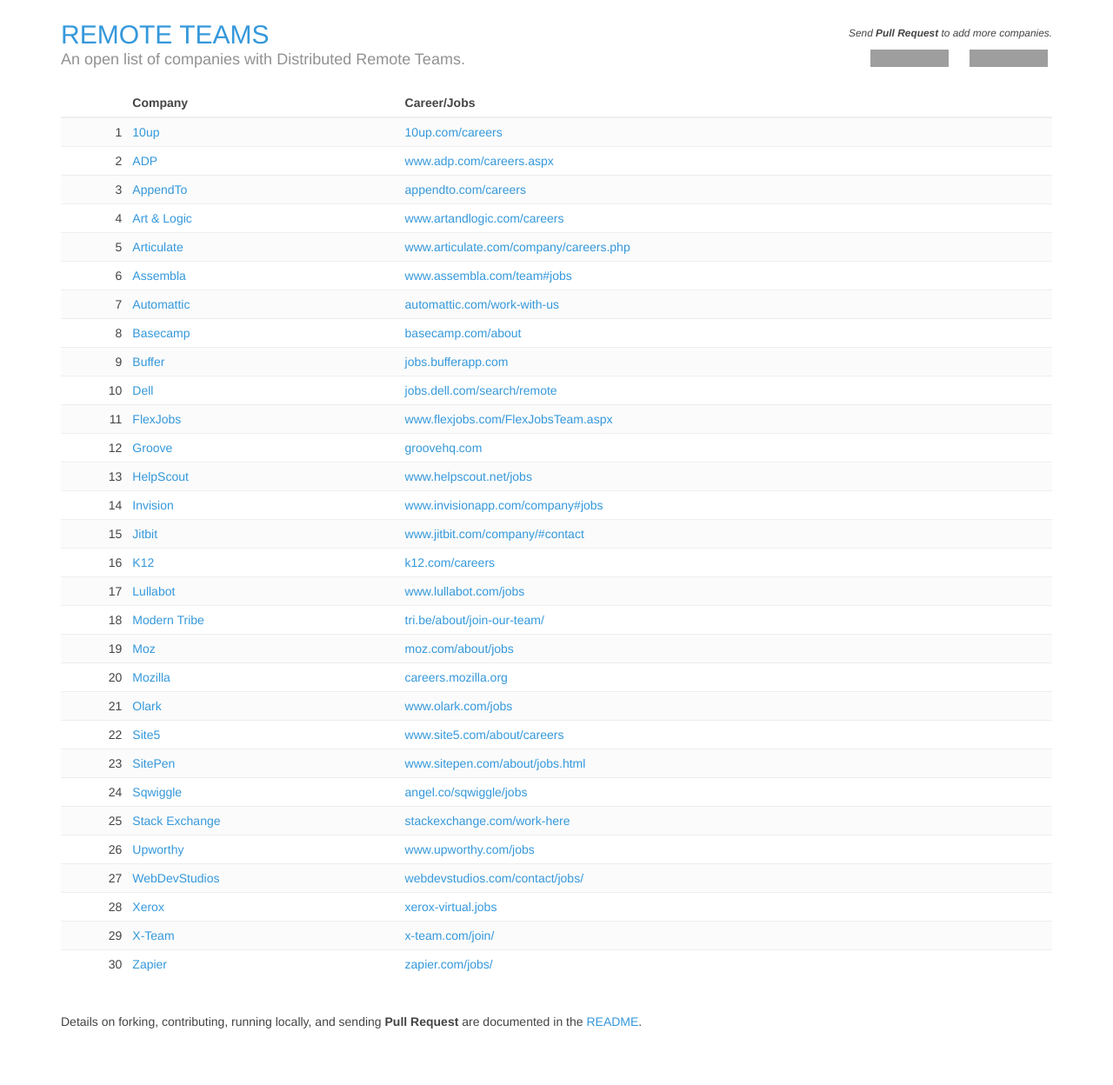
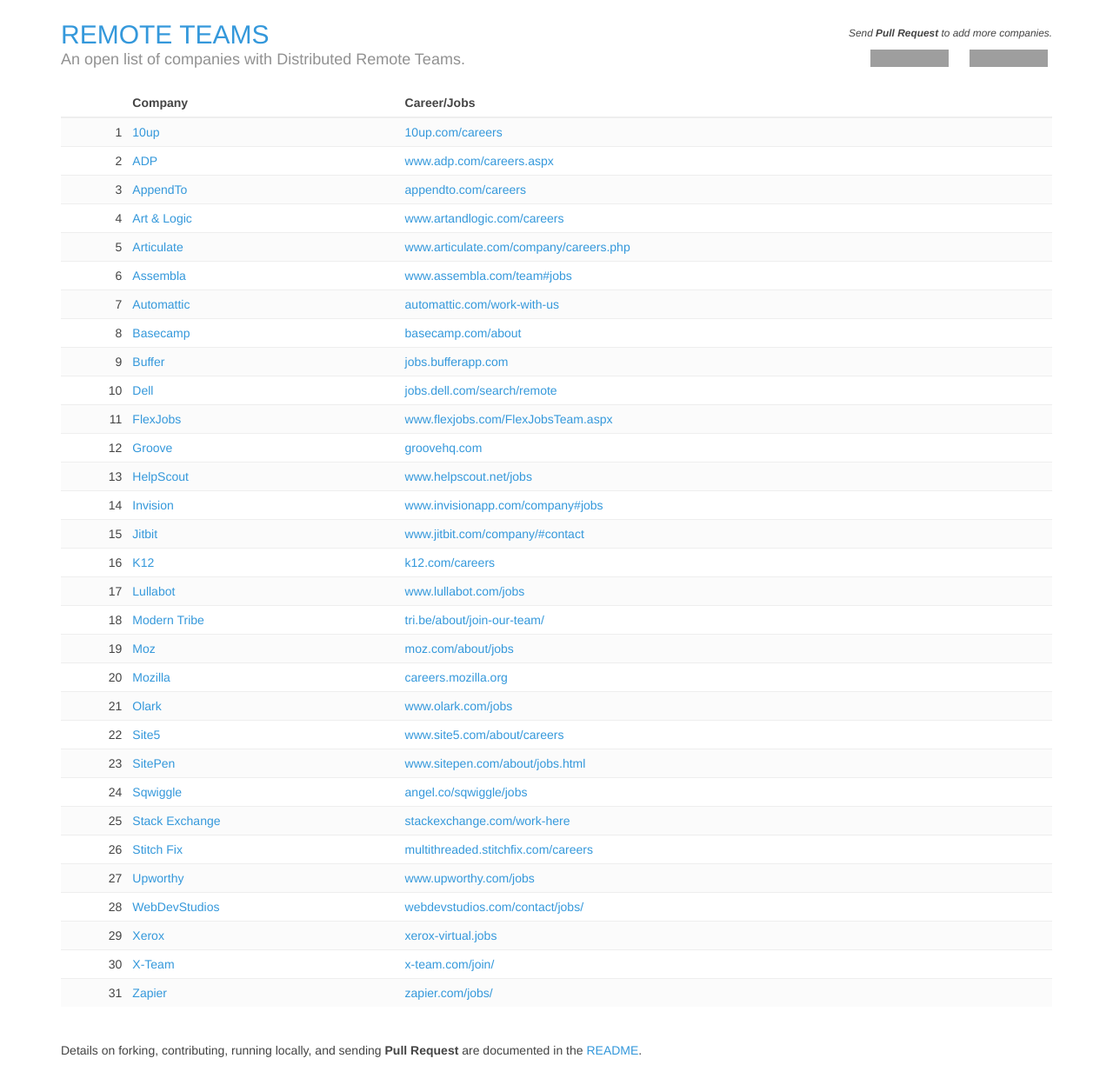
Before and after one commit to oinam/remote-teams, a Jekyll site: the page built from index.html, in a window 1280 px wide. Shown: the whole page at 87% size. Built offline with Jekyll 4.4.1, drawn with Linux system fonts in a browser that asks for light colours; nearby versions of some CDN libraries; before the commit the page ends 1215 px from its top, so only the background shows below that; grey boxes are pictures that could not be loaded.

Commit message:
Add Stitch Fix
We're actively hiring. For more info, visit:

http://multithreaded.stitchfix.com/engineering/
http://multithreaded.stitchfix.com/careers/
https://opensource.stitchfix.com/

```diff
--- a/_data/companies.yml
+++ b/_data/companies.yml
@@ -98,6 +98,10 @@
   url: stackexchange.com
   job: stackexchange.com/work-here
 
+- name: Stitch Fix
+  url: multithreaded.stitchfix.com
+  job: multithreaded.stitchfix.com/careers
+
 - name: Upworthy
   url: www.upworthy.com
   job: www.upworthy.com/jobs
```
